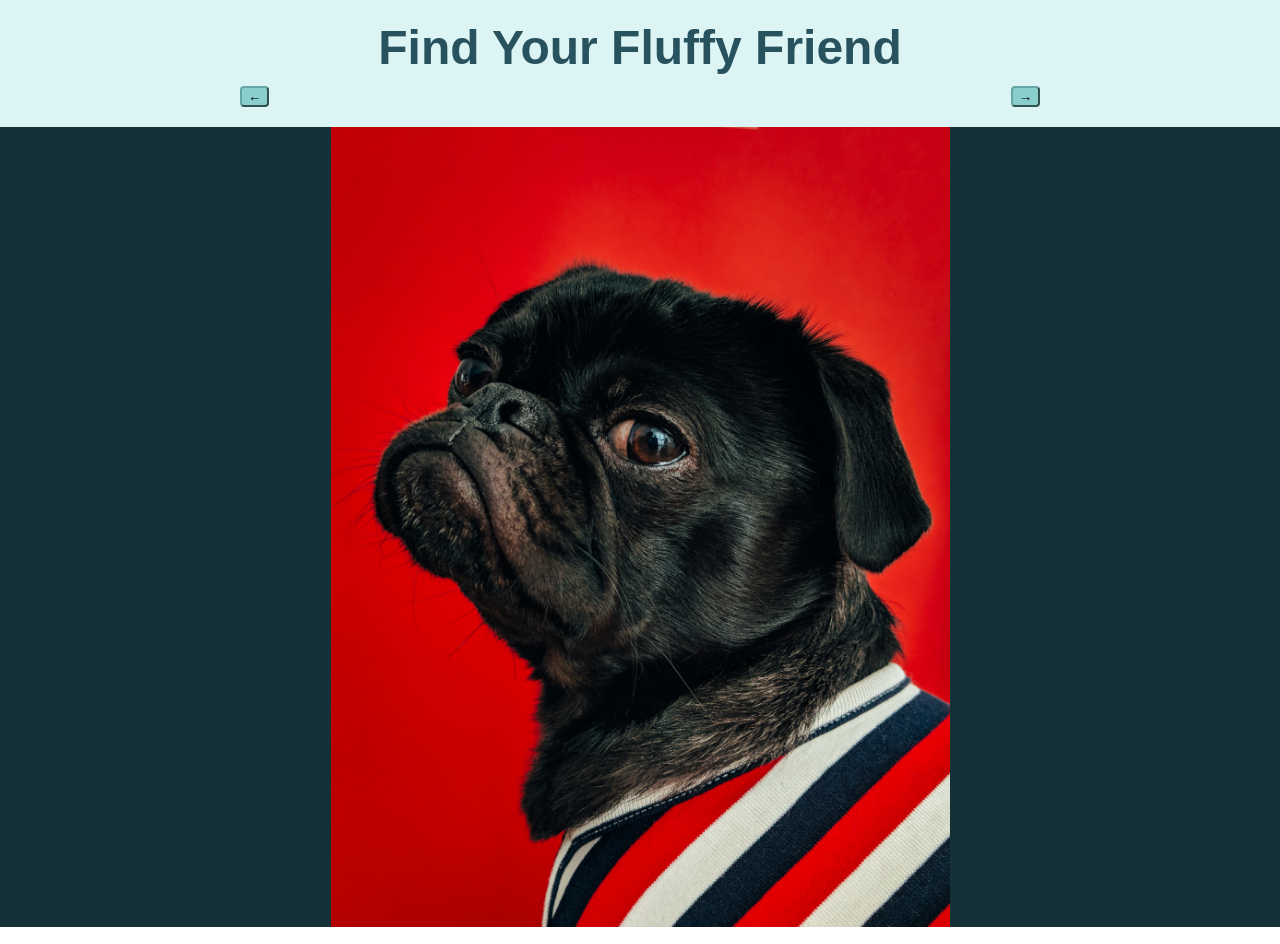
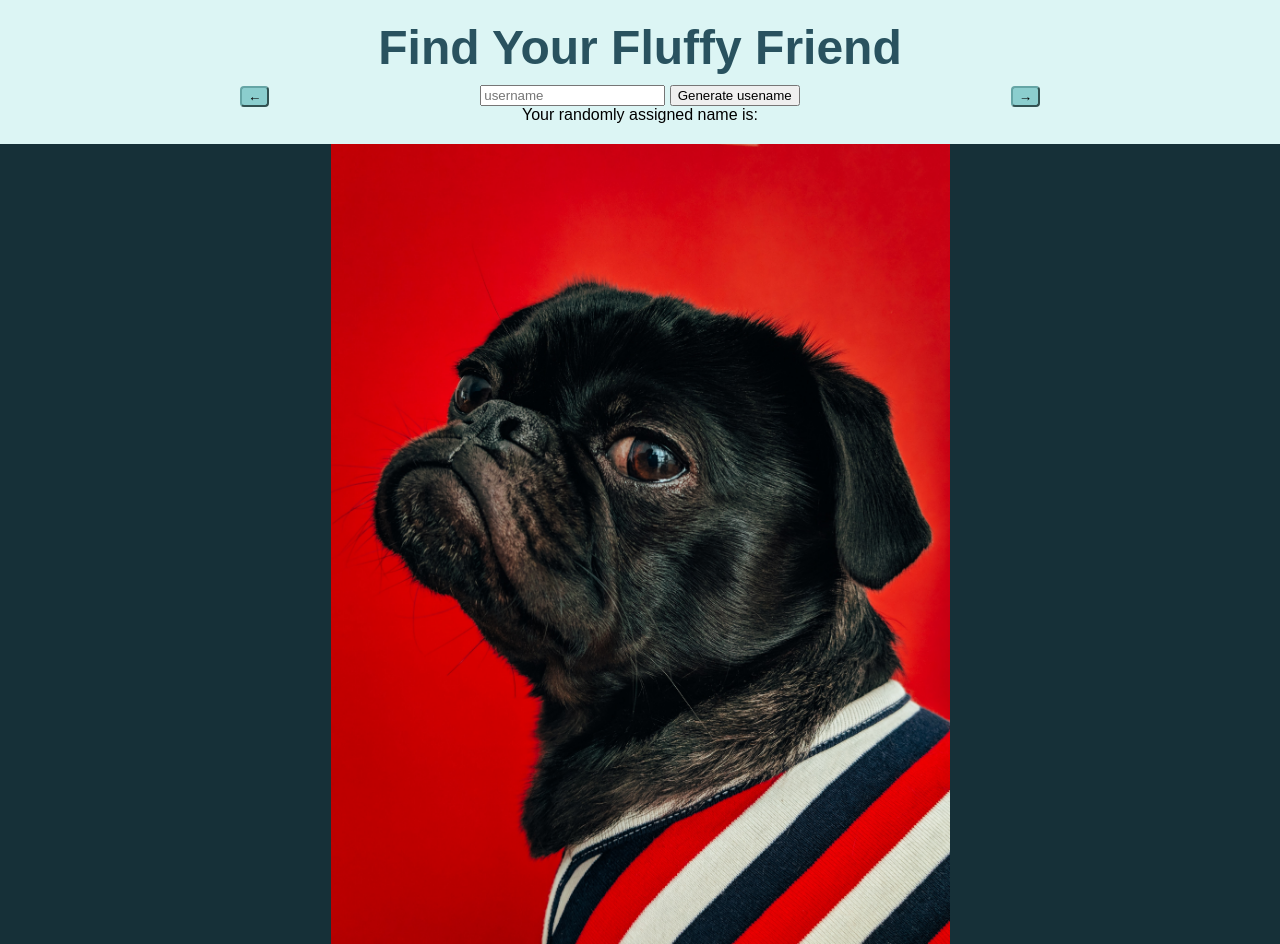
Before and after one commit to renanmicali/project1-dog-shelter, a plain HTML site: page index.html in a window 1280 px wide. Drawn offline with Linux system fonts and the light colour scheme; no server answers.

Commit message:
nameList array added / html elemts added

```diff
--- a/index.html
+++ b/index.html
@@ -15,9 +15,15 @@
             <h1>Find Your Fluffy Friend</h1>
             <span id="left"><button>&#8592</button></span>
             <span id="right"><button>&#8594</button></span>
+
             <div id="breed">
 
             </div>
+            <input id="uNameInput" class="choosename" type="text" maxlength="12" minlength="4" placeholder="username" required>
+<input id="gen-button" class="modern" type="button" value="Generate usename">
+<br>
+<!-- Just for demonstration -->
+Your randomly assigned name is: <span class="randomName"></span>
         </header>
         <div id="pic">
             <div class="pic_pic" style="background-image: url('/images/dog_test.jpg');"></div>
--- a/src/index.js
+++ b/src/index.js
@@ -1,7 +1,18 @@
-console.log("hello")
-
 const url = "https://dog.ceo/api/breeds/list/all"
 const list = document.getElementById('breed')
+
+const nameList = [
+	"Max","Buddy","Charlie","Jack","Cooper","Rocky","Toby","Tucker","Jake","Bear",
+	"Duke","Teddy","Oliver","Riley","Bailey","Bentley","Milo","Buster","Cody","Dexter",
+	"Winston","Murphy","Leo","Lucky","Oscar","Louie","Zeus","Henry","Sam","Harley",
+	"Baxter","Gus","Sammy","Jackson","Bruno","Diesel","Jax","Gizmo","Bandit","Rusty",
+	"Marley","Jasper","Brody","Roscoe","Hank","Otis","Bo","Joey","Beau","Ollie","Tank",
+	"Shadow","Peanut","Hunter","Scout","Blue","Rocco","Simba","Tyson","Ziggy","Boomer",
+	"Romeo","Apollo","Ace","Luke","Rex","Finn","Chance","Rudy","Loki","Moose","George",
+	"Samson","Coco","Benny","Thor","Rufus","Prince","Chester","Brutus","Scooter","Chico",
+	"Spike","Gunner","Sparky","Mickey","Kobe","Chase","Oreo","Frankie","Mac","Benji","Bubba",
+	"Champ","Brady","Elvis","Copper","Cash","Archie","Walter"
+]
 
 
 fetch(url)
```
Also changed, not shown: src/data.js (added, +12 -0 lines).
